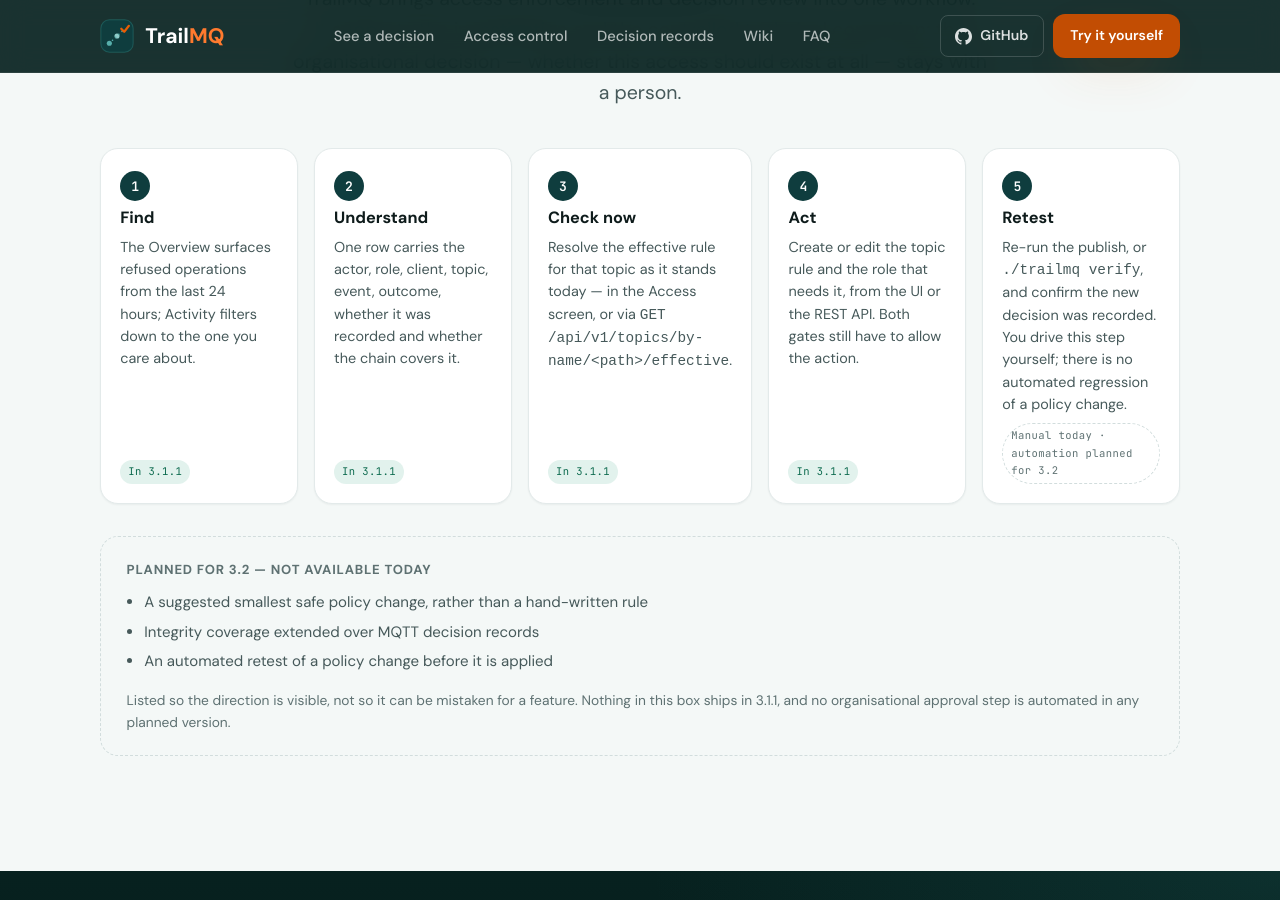
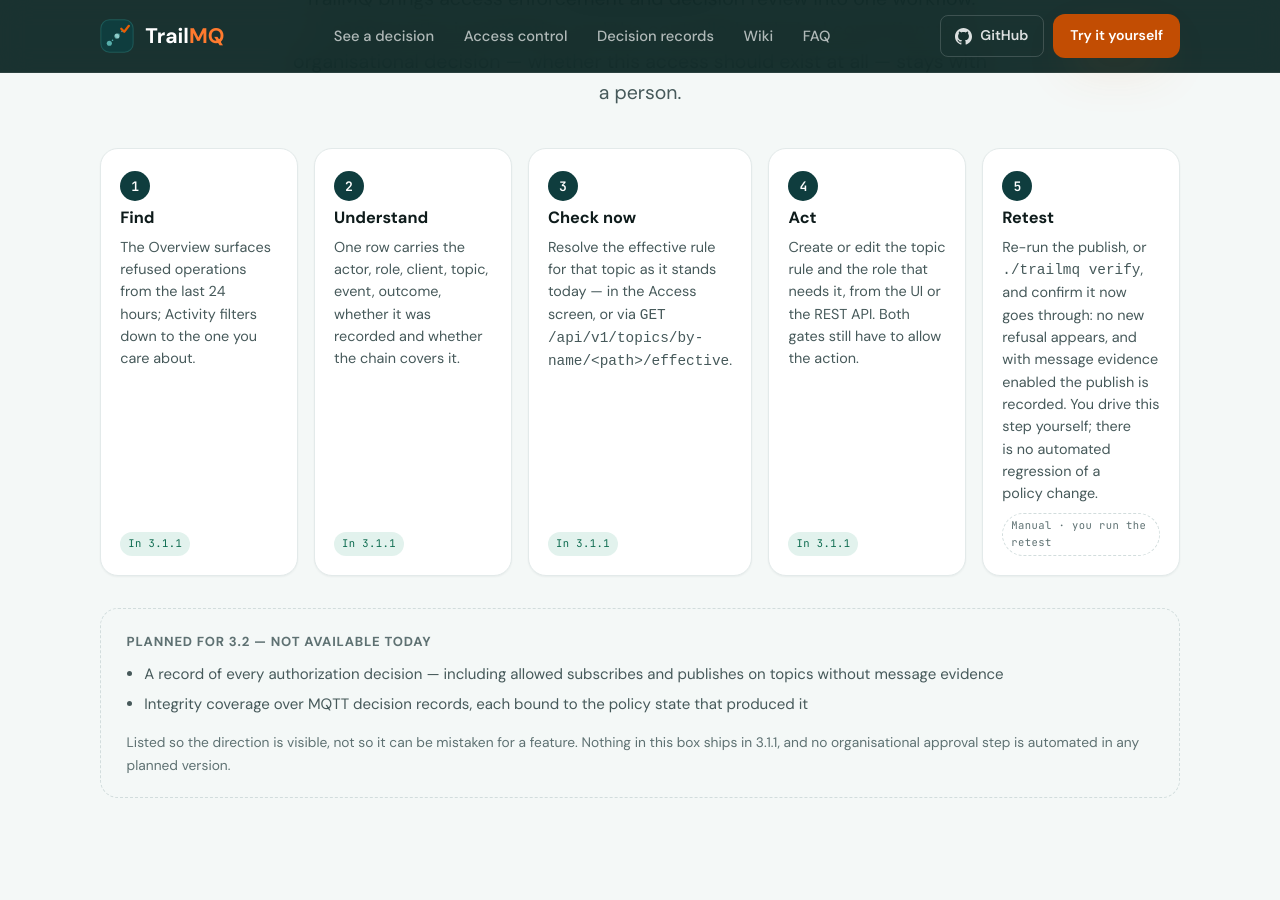
Before and after one commit to RainerGewalt/trailmq_website, a Jekyll site: the page built from index.html, in a window 1280 px wide and 900 px high, scrolled down 5019 px. Built offline with Jekyll 4.4.1, drawn with Linux system fonts in a browser that asks for light colours.

Commit message:
fix(site): promise only what 3.2 plans and what 3.1.1 records
The "Planned for 3.2" box listed a suggested smallest safe policy change and an
automated retest. Neither is in the 3.2 plan. It now lists the two user-visible
3.2 items: a record of every authorization decision, independent of message
evidence, and integrity over MQTT decision records bound to the policy state
that produced them. The Retest badge no longer promises automation.

Four pages said every decision is recorded. The shipped release records each
refusal; allowed operations are counted, and an allowed publish is recorded
only where message evidence is enabled for its topic. The about, MQTT access
control and industrial security pages and the Retest step now say that.

The IA notes move the two ideas to "not promised for any version", list
approval workflows as not planned, and no longer cite a private repository.

```diff
--- a/index.html
+++ b/index.html
@@ -253,17 +253,16 @@ cd TrailMQ
       <li class="flow__step">
         <span class="flow__n">5</span>
         <h3>Retest</h3>
-        <p>Re-run the publish, or <code>./trailmq verify</code>, and confirm the new decision was recorded. You drive this step yourself; there is no automated regression of a policy change.</p>
-        <span class="flow__badge flow__badge--manual">Manual today &middot; automation planned for 3.2</span>
+        <p>Re-run the publish, or <code>./trailmq verify</code>, and confirm it now goes through: no new refusal appears, and with message evidence enabled the publish is recorded. You drive this step yourself; there is no automated regression of a policy change.</p>
+        <span class="flow__badge flow__badge--manual">Manual &middot; you run the retest</span>
       </li>
     </ol>
 
     <div class="planned">
       <h3 class="planned__h">Planned for 3.2 — not available today</h3>
       <ul>
-        <li>A suggested smallest safe policy change, rather than a hand-written rule</li>
-        <li>Integrity coverage extended over MQTT decision records</li>
-        <li>An automated retest of a policy change before it is applied</li>
+        <li>A record of every authorization decision — including allowed subscribes and publishes on topics without message evidence</li>
+        <li>Integrity coverage over MQTT decision records, each bound to the policy state that produced it</li>
       </ul>
       <p class="planned__note">Listed so the direction is visible, not so it can be mistaken for a feature. Nothing in this box ships in {{ site.product_version }}, and no organisational approval step is automated in any planned version.</p>
     </div>
```
Also changed, not shown: about.md (+4 -3 lines), docs/website-ia-and-flow.md (+13 -7 lines), industrial-mqtt-security.md (+2 -2 lines), mqtt-access-control.md (+4 -2 lines).
